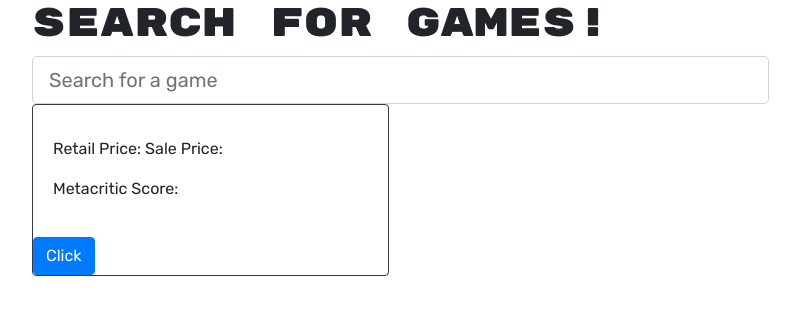
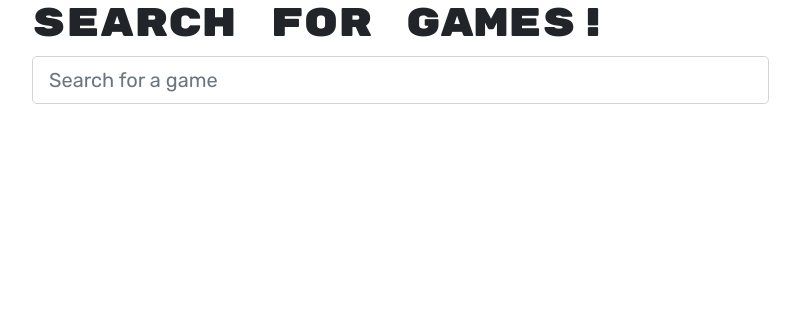
Before and after one commit to ryanweiler92/The-Spotify-Popularity-Game, a React (Create React App) app in the folder client/: page / in a window 1280 px wide. Shown: the top 314 px of the page, without its empty margins (53-853 px from the left). Built offline with nearby package versions, Linux system fonts and the light colour scheme.

Commit message:
finally displaying data on singleDeal.js

```diff
--- a/client/src/pages/Home.js
+++ b/client/src/pages/Home.js
@@ -94,9 +94,6 @@ const Home = () => {
                 })}
             </CardColumns>
         </Container>
-        <div>
-            <SingleDeal />
-        </div>
         </>
     )
 
--- a/client/src/pages/SingleDeal.js
+++ b/client/src/pages/SingleDeal.js
@@ -4,67 +4,59 @@ import {Container, Col, Form, Button, Card, CardColumns} from 'react-bootstrap'
 import { getDeal } from '../utils/API'
 
 const SingleDeal = (props) => {
-
+    //get the passed dealID from home which was passed as state
     let data = useLocation();
 
+    console.log(data.state)
+    //state for setting the dealID passed from home page
     const [dealID, setDealID] = useState("")
-
+    console.log("UHH " + dealID)
+    //state for setting the deal data from the fetch call
     const [deal, setDeal] = useState([]);
 
+    //set state of deal id on load, second arguement of [] makes effect run once
     useEffect(() => {
-        setDealID(data.state)
-    })
+        if(!data.state){
+            console.log('wrong')
+        } else {
+        setDealID(data.state.id)
+        }
+    }, [])
 
-    const searchDeal = async (event, dealID) => {
-        event.preventDefault();
 
-        if (!data.state) {
-            return false;
-        }
+    useEffect(() => {
+        fetch (`https://www.cheapshark.com/api/1.0/deals?id=${dealID}`)
+        .then((response) => {
+            if (!response.ok) {
+                throw new Error(
+                    `This is an HTTP error: The status is ${response.status}`
+                );
+            }
+            return response.json()
+        })
+        .then((dealData) => setDeal(dealData))
+    }, [dealID]);
 
-        try {
-            const response = await getDeal(dealID.id)
 
-            if(!response.ok) {
-                throw new Error('something went wrong!')
-            }
-
-            const items = await response.json();
-
-            console.log(items)
-
-            const dealData = {
-                name: items.gameInfo.name,
-                salePrice: items.gameInfo.salePrice,
-                retailPrice: items.gameInfo.retailPrice,
-                metacriticScore: items.gameInfo.metacriticScore,
-                picture: items.gameInfo.thumb,
-                gameID: items.gameInfo.gameID
-            }
-             setDeal(dealData)
-        } catch (err){
-            console.error(err)
-        }
-    };
-
-    console.log(deal)
-
+    const myFunction = () => {
+        console.log(deal)
+        console.log(deal.gameInfo.name)
+    }
 
     return (
         <>
         <Container>
             <CardColumns>
-                <Card key={deal.gameID} border='dark'>
-                    {deal.picture ? (
-                        <Card.Img src={deal.picture} />
+                <Card key={deal.gameInfo?.gameID} border='dark'>
+                    {deal.gameInfo?.thumb ? (
+                        <Card.Img src={deal.gameInfo?.thumb} />
                     ) : null}
                     <Card.Body>
-                        <Card.Title>{deal.name}</Card.Title>
-                        <p>Retail Price: {deal.retailPrice}  Sale Price: {deal.salePrice}</p>
-                        <p>Metacritic Score: {deal.metacriticScore}</p>
+                        <Card.Title>{deal.gameInfo?.name}</Card.Title>
+                        <p>Retail Price: {deal.gameInfo?.retailPrice}  Sale Price: {deal.gameInfo?.salePrice}</p>
+                        <p>Metacritic Score: {deal.gameInfo?.metacriticScore}</p>
                     </Card.Body>
-                    <Button onClick={(e) => searchDeal(e, dealID)}>Click</Button>
-
+                    <Button onClick={myFunction}>Click</Button>
                 </Card>
             </CardColumns>
         </Container>
```
